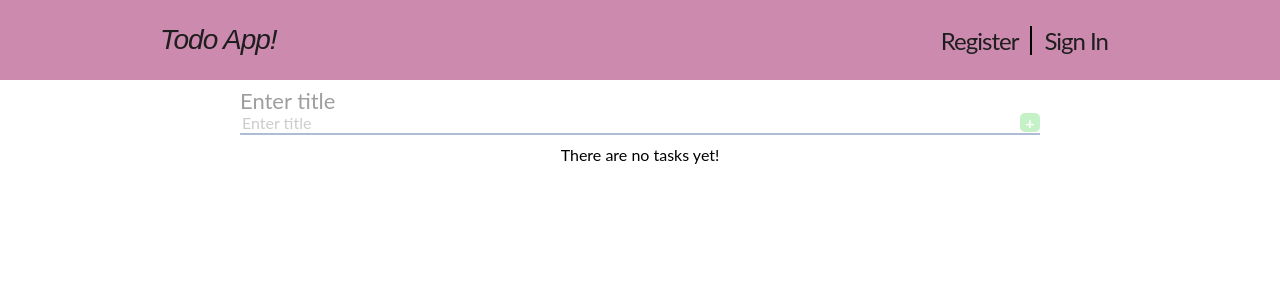
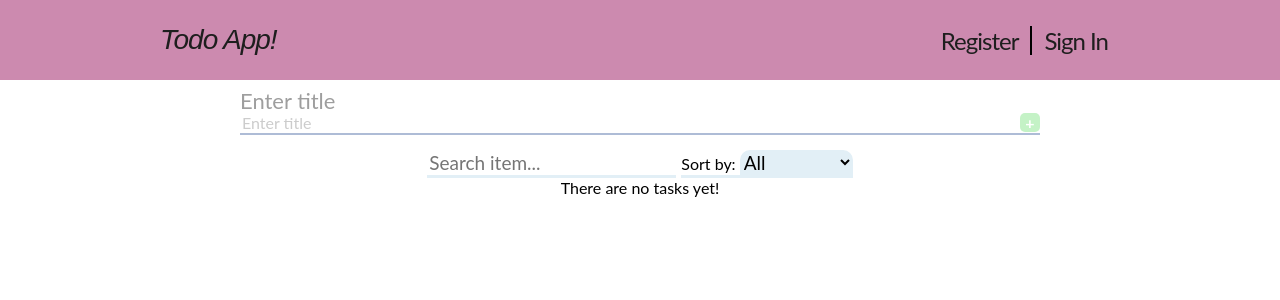
Before and after one commit to Slab3/todo-react-firebase, a React (Create React App) app: page / in a window 1280 px wide. Shown: the top 300 px of the page. Built offline with nearby package versions, Linux system fonts and the light colour scheme.

Commit message:
Moved filtration from 'TodoList' comp to new 'Filter' component

```diff
--- /dev/null
+++ b/src/components/Filter/Filter.module.scss
@@ -0,0 +1,34 @@
+.filtration {
+  margin: 0 auto;
+  display: flex;
+  flex-wrap: wrap;
+  justify-content: center;
+}
+
+.searchBlock, .selectSortBlock {
+  border-bottom: 3px solid #e2eff6;
+  padding: 5px 0 0 0;
+}
+.searchBlock {
+  margin-right: 5px;
+}
+.selectSortBlock {
+  .labelSort {
+    //font-size: 19px;
+  }
+}
+
+.search, .selectSortTodo {
+  //height: 100%;
+  font-size: 19px;
+  border: none;
+  outline: none;
+  transition: 0.2s ease-in-out;
+  border-radius: 10px 10px 0 0;
+  &:focus {
+    box-shadow: 0 0 3pt 2pt #a7c9ed;
+  }
+}
+.selectSortTodo {
+  background-color: #e2eff6;
+}
--- /dev/null
+++ b/src/components/Filter/Filter.tsx
@@ -0,0 +1,44 @@
+import React from 'react';
+import styles from './Filter.module.scss';
+
+interface IFilterTodos {
+  search: string
+  onSearchChange(event: React.ChangeEvent<HTMLInputElement>): void
+  filterBy: string
+  onSelectChange(event: React.ChangeEvent<HTMLSelectElement>): void
+}
+
+export const Filter: React.FC<IFilterTodos> = ({ search, onSearchChange, filterBy, onSelectChange }) => {
+
+  return (
+    <div className={styles.filtration}>
+      <div className={styles.searchBlock}>
+        <input
+          type="text"
+          placeholder="Search item..."
+          id="search"
+          className={styles.search}
+          value={search}
+          onChange={onSearchChange}
+          autoComplete={"off"}
+        />
+      </div>
+      <div className={styles.selectSortBlock}>
+        <label className={styles.labelSort} htmlFor="selectSortTodo">Sort by: </label>
+        <select
+          id="selectSortTodo"
+          className={styles.selectSortTodo}
+          name="filterBy"
+          onChange={onSelectChange}
+          value = {filterBy}
+        >
+          <option value="all">All</option>
+          <option value="completed">Completed</option>
+          <option value="incompleted">Incomplete</option>
+        </select>
+      </div>
+    </div>
+  )
+};
+
+export default Filter;
--- /dev/null
+++ b/src/components/Modal/Modal.module.scss
@@ -0,0 +1,3 @@
+.modal {
+  color: #1e1e1e;
+}
--- a/src/components/TodoList/TodoList.module.scss
+++ /dev/null
@@ -1,35 +0,0 @@
-// filtration items
-.filtration {
-  margin: 0 auto;
-  display: flex;
-  flex-wrap: wrap;
-  justify-content: center;
-}
-
-.searchBlock, .selectSortBlock {
-  border-bottom: 3px solid #e2eff6;
-  padding: 5px 0 0 0;
-}
-.searchBlock {
-  margin-right: 5px;
-}
-.selectSortBlock {
-  .labelSort {
-    //font-size: 19px;
-  }
-}
-
-.search, .selectSortTodo {
-  //height: 100%;
-  font-size: 19px;
-  border: none;
-  outline: none;
-  transition: 0.2s ease-in-out;
-  border-radius: 15px 15px 0 0;
-  &:focus {
-    box-shadow: 0 0 3pt 2pt #a7c9ed;
-  }
-}
-.selectSortTodo {
-  background-color: #e2eff6;
-}
--- a/src/components/TodoList/TodoList.tsx
+++ b/src/components/TodoList/TodoList.tsx
@@ -1,9 +1,9 @@
-import React, {useState} from 'react';
-import styles from './TodoList.module.scss'
+import React from 'react';
+// import styles from './TodoList.module.scss'
 import {ITodo} from '../../interfaces';
 
 interface ITodoListProps {
-  todos: ITodo[]
+  todos: ITodo[]          // this component receives "filterTodos"
   onToggle(id: string): void //принимаем id num, и возвращаем void
   onRemove(id: string): void
 }
@@ -11,8 +11,6 @@ interface ITodoListProps {
 // событие onclick, тут я передаю колбек где вызовываю функцию onRemove/onToggle с значением todo.id
 
 export const TodoList: React.FC<ITodoListProps> = ({ todos, onToggle, onRemove}) => {
-  const [search, setSearch] = useState<string>("");
-  const [filterBy, setFilterBy] = useState<string>("");
 
   if (todos.length === 0) {
     return (
@@ -20,73 +18,18 @@ export const TodoList: React.FC<ITodoListProps> = ({ todos, onToggle, onRemove})
     )
   }
 
-  // removeHandler
+  // remove todo handler
   const removeHandler = (event: React.MouseEvent, id: string) => {
     event.preventDefault(); //without this if press "delete"+"cancel" todoItem marks as "completed"
     onRemove(id)
   };
-  // searchHandler
-  const searchChangeHandler = (event: React.ChangeEvent<HTMLInputElement>) => {
-    setSearch(event.target.value)
-  };
-
-  // filter by select value
-  const filterByHandler = (event: React.ChangeEvent<HTMLSelectElement>) => {
-    const selectedFilter = event.target.value;
-    setFilterBy(selectedFilter);
-  };
-  if (filterBy === "all") {
-    todos = todos.filter((todo) => {
-      return todo;
-    });
-  } else if (filterBy === "completed")  {
-    todos = todos.filter((todo) => {
-      return todo.completed;
-    });
-  } else if (filterBy === "incompleted") {
-    todos = todos.filter((todo) => {
-      return !todo.completed;
-    });
-  }
-
-  // filtering items by search value before rendering
-  let filterTodos = todos.filter((todo) => {
-    return todo.title.toUpperCase().indexOf(search.toUpperCase()) >= 0;
-  });
-
 
   return (
     <div > {/*className="container"*/}
-      <div className={styles.filtration}>
-        <div className={styles.searchBlock}>
-          <input
-            type="text"
-            placeholder="Search item..."
-            id="search"
-            className={styles.search}
-            value={search}
-            onChange={searchChangeHandler}
-            autoComplete={"off"}
-          />
-        </div>
-        <div className={styles.selectSortBlock}>
-          <label className={styles.labelSort} htmlFor="selectSortTodo">Sort by: </label>
-          <select
-            id="selectSortTodo"
-            className={styles.selectSortTodo}
-            name="filterBy"
-            onChange={filterByHandler}
-            value = {filterBy}
-          >
-            <option value="all">All</option>
-            <option value="completed">Completed</option> {/*Only Completed*/}
-            <option value="incompleted">Incomplete</option>
-          </select>
-        </div>
-      </div>
+
       {/* notes \/ */}
       <ul className={"todos"}>
-        {filterTodos.map(todo => { // map thru "todos" filtered by search input value
+        {todos.map(todo => { // map thru "todos" filtered by search input value
           const classes = ['todo']; // classes for every todo
           if (todo.completed) {
             classes.push('completed')
--- a/src/pages/Home.tsx
+++ b/src/pages/Home.tsx
@@ -4,9 +4,32 @@ import '../styles/main.scss'
 import {TodoList} from "../components/TodoList/TodoList";
 import {ITodo} from "../interfaces";
 import {randomUniqueString} from '../util';
+import Filter from "../components/Filter/Filter";
 
 function Home() {
   const [todos, setTodos] = useState<ITodo[]>([]);
+  const [search, setSearch] = useState<string>("");
+  const [filterBy, setFilterBy] = useState<string>("");
+
+  // filter handlers
+  const searchChangeHandler = (event: React.ChangeEvent<HTMLInputElement>) => {
+    setSearch(event.target.value)
+  };
+  const filterSelectHandler = (event: React.ChangeEvent<HTMLSelectElement>) => {
+    const selectedFilter = event.target.value;
+    setFilterBy(selectedFilter);
+  };
+
+  let filterTodos = todos.filter((todo) => {
+    return todo.title.toUpperCase().indexOf(search.toUpperCase()) >= 0;
+  });
+  if (filterBy === "all") {
+    filterTodos = filterTodos.filter((todo) => todo);
+  } else if (filterBy === "completed")  {
+    filterTodos = filterTodos.filter((todo) => todo.completed);
+  } else if (filterBy === "incompleted") {
+    filterTodos = filterTodos.filter((todo) => !todo.completed);
+  }
 
   // getting data from localstorage and set data.
   useEffect(()=> {
@@ -17,8 +40,6 @@ function Home() {
   useEffect(()=> {
     localStorage.setItem("todos", JSON.stringify(todos));
   },[todos]);
-  // getting data from localstorage
-
 
   // createNewTodo
   const addHandler = (title: string) => {
@@ -56,8 +77,14 @@ function Home() {
   return (
     <div>
       <TodoForm onAdd={addHandler}/>
+      <Filter
+        search={search}
+        onSearchChange={searchChangeHandler}
+        filterBy={filterBy}
+        onSelectChange={filterSelectHandler}
+      />
       <TodoList
-        todos={todos}
+        todos={filterTodos}
         onToggle={toggleHandler}
         onRemove={removeHandler}
       />
```
Also changed, not shown: src/components/Modal/Modal.tsx (added, +13 -0 lines).
